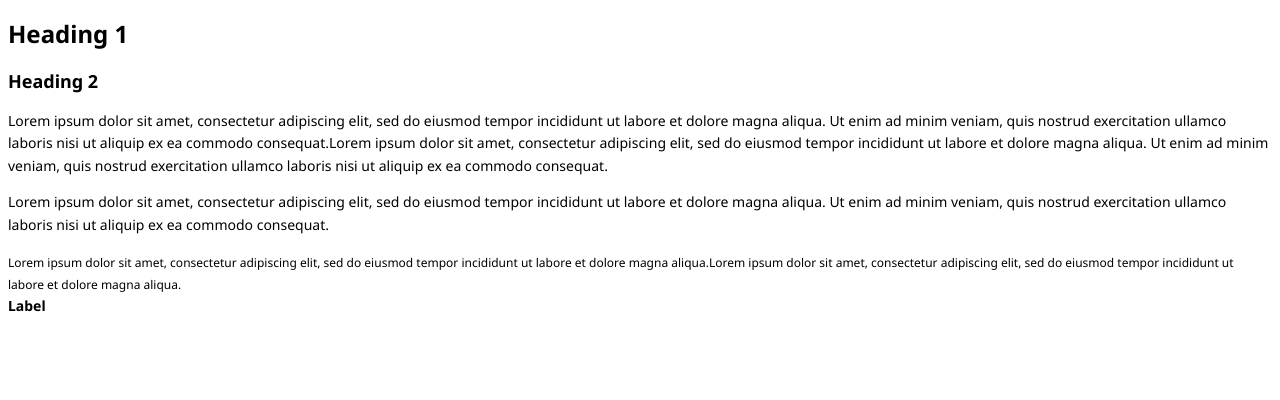
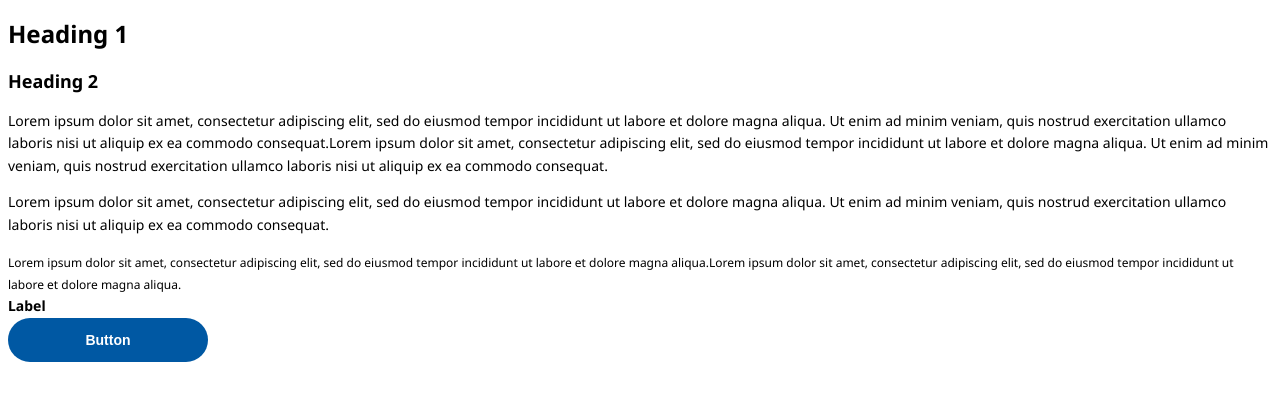
Before and after one commit to elalienx/eika-shopping-list-plus-fe2, a React (Create React App) app: page / in a window 1280 px wide. Shown: the top 400 px of the page. Built offline with nearby package versions, Linux system fonts and the light colour scheme.

Commit message:
build major elements

```diff
--- a/src/App.jsx
+++ b/src/App.jsx
@@ -69,6 +69,8 @@ export default function App() {
       </small>
       <br />
       <label>Label</label>
+      <br />
+      <button>Button</button>
     </div>
   );
 }
--- a/src/styles/base/typography.css
+++ b/src/styles/base/typography.css
@@ -18,7 +18,8 @@ small {
   line-height: 1.6;
 }
 
-label {
+label,
+button {
   font-weight: bold;
   font-size: 14px;
   line-height: 1.6;
--- /dev/null
+++ b/src/styles/components/button.css
@@ -0,0 +1,15 @@
+/* Targets the tag */
+button {
+  --height: 44px;
+
+  width: 200px;
+  height: var(--height);
+  background-color: var(--color-primary);
+  color: white;
+  border-radius: var(--height);
+  border: none;
+}
+
+button:hover {
+  background-color: #004a8a;
+}
--- a/src/styles/style.css
+++ b/src/styles/style.css
@@ -5,5 +5,6 @@
 @import "./base/layout.css";
 
 /* Components */
+@import "./components/button.css";
 
 /* Screens */
```
